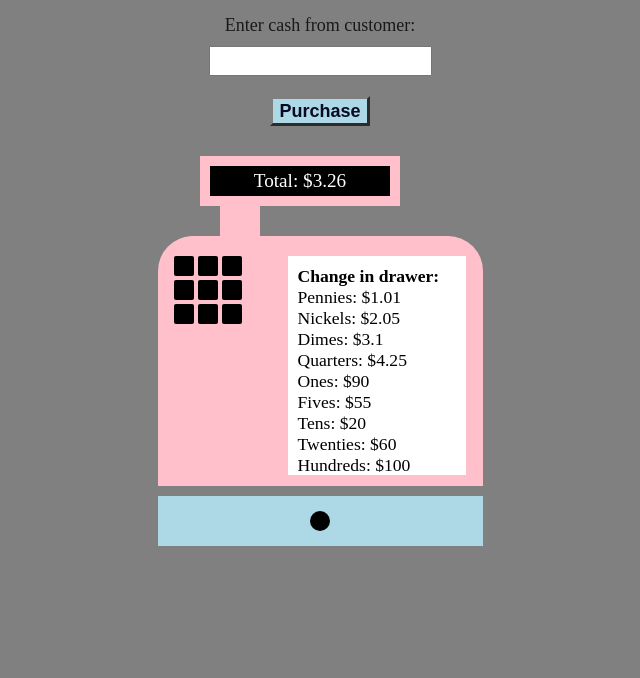
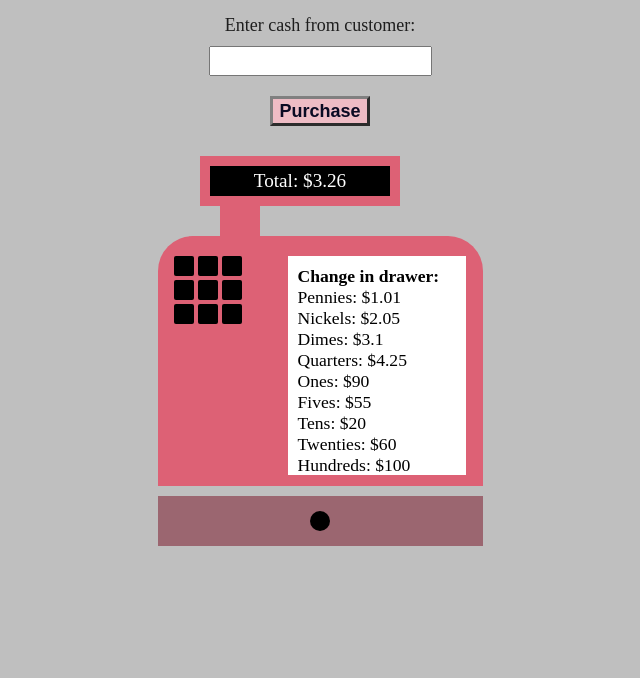
Before and after one commit to aarxa/FreeCodeCamp-DSA-JavaScript-Projects, a plain HTML site: page Cash Register/index.html in a window 1280 px wide. Shown: the part 122-800 px from the top of the page, without its empty margins (320-960 px from the left). Drawn offline with Linux system fonts and the light colour scheme.

Commit message:
Update styles.css

```diff
--- a/Cash Register/styles.css
+++ b/Cash Register/styles.css
@@ -5,8 +5,8 @@
   }
 
   :root {
-    --light-gray: #18191A;
-    --dark-blue: grey;
+    --light-gray: #1e1e1e;
+    --dark-blue: rgb(191, 191, 191);
   }
 
   body {
@@ -62,7 +62,7 @@
   }
 
   .price-screen {
-    border: 10px solid pink;
+    border: 10px solid rgb(221, 97, 117);
     background-color: black;
     height: 50px;
     width: 200px;
@@ -83,7 +83,7 @@
 
   .connector {
     margin-left: -20px;
-    background-color: pink;
+    background-color: rgb(221, 97, 117);
     height: 30px;
     width: 40px;
   }
@@ -93,7 +93,7 @@
     justify-content: space-around;
     border-radius: 35px 35px 0 0;
     padding-top: 20px;
-    background-color: pink;
+    background-color: rgb(221, 97, 117);
     height: 250px;
     width: 325px;
   }
@@ -118,7 +118,7 @@
     color: #0a0a23;
     font-size: 18px;
     font-weight: bold;
-    background-color: lightblue;
+    background-color: rgb(238, 188, 197);
     border-color: grey;
     border-width: 3px;
   }
@@ -133,7 +133,7 @@
   }
 
   .bottom-register {
-    background-color: lightblue;
+    background-color: rgb(155, 102, 112);
     height: 50px;
     width: 325px;
     margin-top: 10px;
```
